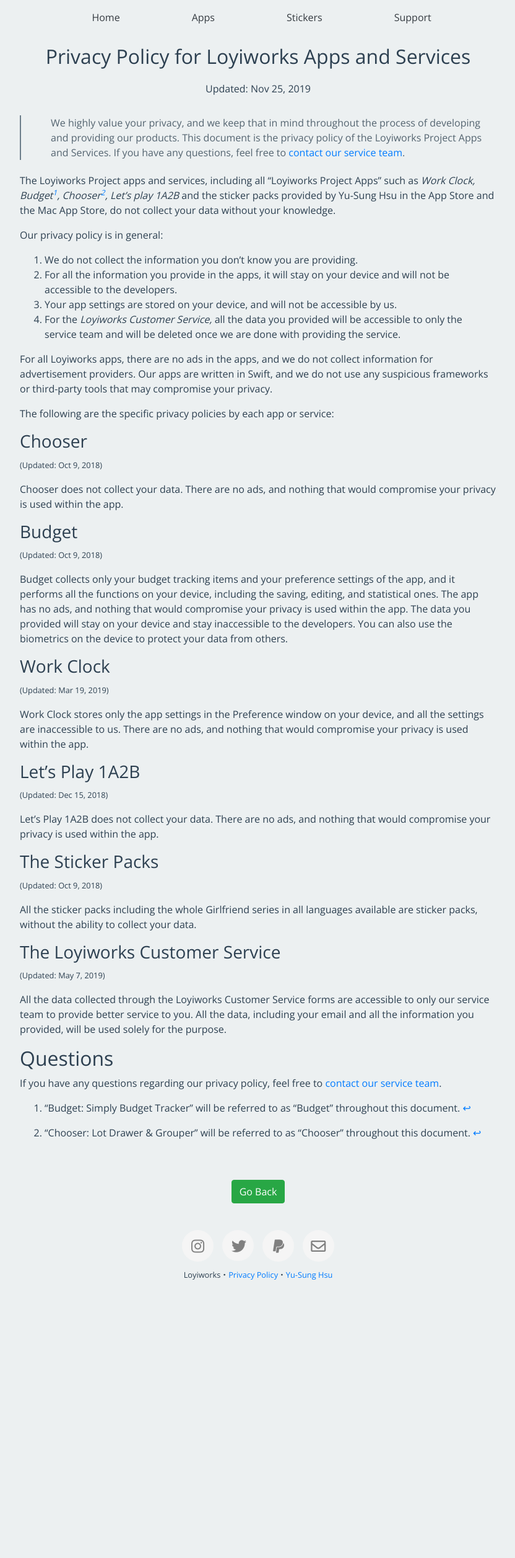
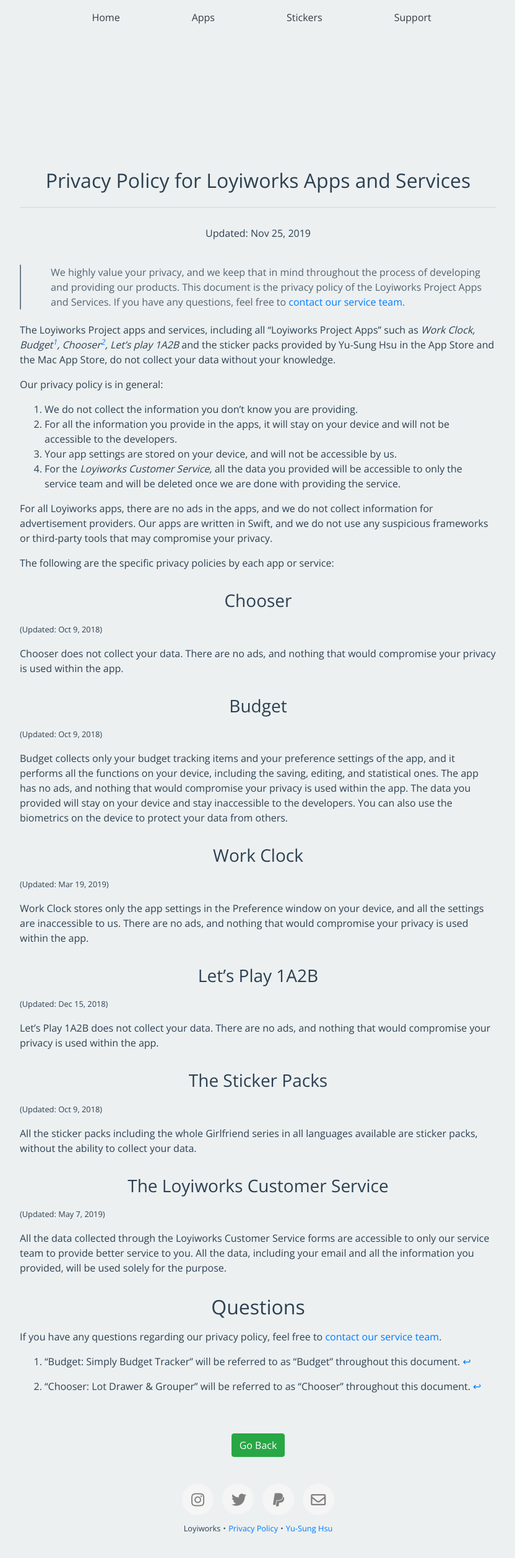
Before and after one commit to Loyiworks/loyiworks-website, a Jekyll site: the page built from privacy/index.md, in a window 1280 px wide. Shown: the whole page at 62% size, without its empty margins (223-1055 px from the left). Built offline with Jekyll 4.4.1, drawn with Linux system fonts in a browser that asks for light colours; nearby versions of some CDN libraries; before the commit the page ends 2104 px from its top, so only the background shows below that.

Commit message:
Improve styling and add icons.

```diff
--- a/_layouts/post.html
+++ b/_layouts/post.html
@@ -3,21 +3,38 @@
 ---
 
 <div class="container">
+  <div
+    class="appicon"
+    style="background: url({{page.icon}}) no-repeat; background-position: center; background-color: #ecf0f1; background-size: 60% 60%; opacity: 0.9; transform: scale(0.9); transition: all 0.4s ease-in-out;"
+  ></div>
+  <div style="text-align: center;;">
     <h1>{{ page.title }}</h1>
-    {{ content }}
+    <i>{{ page.subtitle }}</i>
+  </div>
+  <hr />
+
+  {{ content }}
 </div>
 
 {% if page.line-link %}
-<div style="text-align: center;"><a href={{page.line-link}}><button type="button" class="btn btn-success">Download for LINE</button></a></div>
+<div style="text-align: center;">
+  <a href="{{page.line-link}}"
+    ><button type="button" class="btn btn-success">Download for LINE</button></a
+  >
+</div>
+{% endif %} {% if page.mac-link %}
+<div style="text-align: center;">
+  <a href="{{page.mac-link}}" target="_blank"><div class="badge mac"></div></a>
+</div>
+{% endif %} {% if page.ios-link %}
+<div style="text-align: center;">
+  <a href="{{page.ios-link}}" target="_blank"><div class="badge ios"></div></a>
+</div>
 {% endif %}
 
-{% if page.mac-link %}
-<div style="text-align: center;"><a href="{{page.mac-link}}" target="_blank"><div class="badge mac"> </div></a></div>
-{% endif %}
-
-{% if page.ios-link %}
-<div style="text-align: center;"><a href="{{page.ios-link}}" target="_blank"><div class="badge ios"> </div></a></div>
-{% endif %}
-
-<br/><br/>
-<div style="text-align: center;"><a href="/{{page.categories}}"><button type="button" class="btn btn-success">Go Back</button></a></div>
+<br /><br />
+<div style="text-align: center;">
+  <a href="/{{page.categories}}"
+    ><button type="button" class="btn btn-success">Go Back</button></a
+  >
+</div>
--- a/_sass/main.scss
+++ b/_sass/main.scss
@@ -30,9 +30,12 @@
 }
 
 h1 {
+  font-size: 24pt;
+}
+
+h1, h2, h3, h4, h5, h6 {
   padding-top: 12pt;
-  padding-bottom: 12pt;
-  font-size: 24pt;
+  padding-bottom: 6pt;
   text-align: center;
 }
 
@@ -156,6 +159,16 @@
   background-position: center;
 }
 
+/* Product Icons */
+
+.appicon {
+  max-width: 200px;
+  height: 200px;
+  width: 100%;
+  border-radius: 300px;
+  margin: auto;
+}
+
 /* Responsive */
 
 @media (max-width: 576px) {
--- a/apps/index.html
+++ b/apps/index.html
@@ -8,7 +8,7 @@
   <ul>
     {% for post in site.posts %}
     {% if post.categories contains "apps" %}
-      <li><a href="{{ post.url | prepend: site.baseurl | replace: '//', '/'  | replace: 'index.html', ''}}">{{ post.title }}</a> ({{post.platform}})</li>
+      <li><a href="{{ post.url | prepend: site.baseurl | replace: '//', '/'  | replace: 'index.html', ''}}">{{ post.title }}</a> ({{post.platform}}) // <a href="{{post.icon}}">Test Icon</a></li>
     {% endif %}
     {% endfor %}
   </ul>
--- a/stickers/index.html
+++ b/stickers/index.html
@@ -8,7 +8,7 @@
   <ul>
     {% for post in site.posts %}
     {% if post.categories contains "stickers" %}
-      <li><a href="{{ post.url | prepend: site.baseurl | replace: '//', '/'  | replace: 'index.html', ''}}">{{ post.title }}</a> ({{post.platform}})</li>
+      <li><a href="{{ post.url | prepend: site.baseurl | replace: '//', '/'  | replace: 'index.html', ''}}">{{ post.title }}</a> ({{post.platform}}) // <a href="{{post.icon}}">Test Icon</a></li>
     {% endif %}
     {% endfor %}
   </ul>
```
